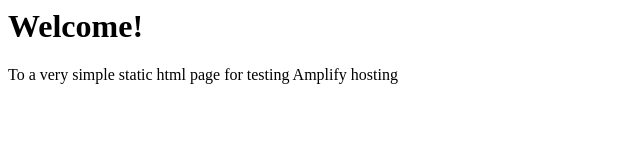
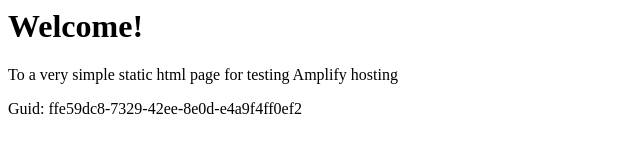
Before and after one commit to aws-aemilia-iad/Github-PR-Commit-Integration-Test-DoNotTouch-Gith-P5X5MO5I-v1-gamma-us-east-1, a website: page src/index.html in a window 1280 px wide. Shown: the whole page, without its empty margins (0-640 px from the left). Drawn offline with Linux system fonts and the light colour scheme.

Commit message:
commit from integ tests

```diff
--- a/src/index.html
+++ b/src/index.html
@@ -1,3 +1,5 @@
+
+
 <html lang="en">
 
 <head>
@@ -10,6 +12,6 @@
 <body>
     <h1>Welcome!</h1>
     <p>To a very simple static html page for testing Amplify hosting</p>
-</body>
+    <p>Guid: ffe59dc8-7329-42ee-8e0d-e4a9f4ff0ef2</p></body>
 
 </html>
```
